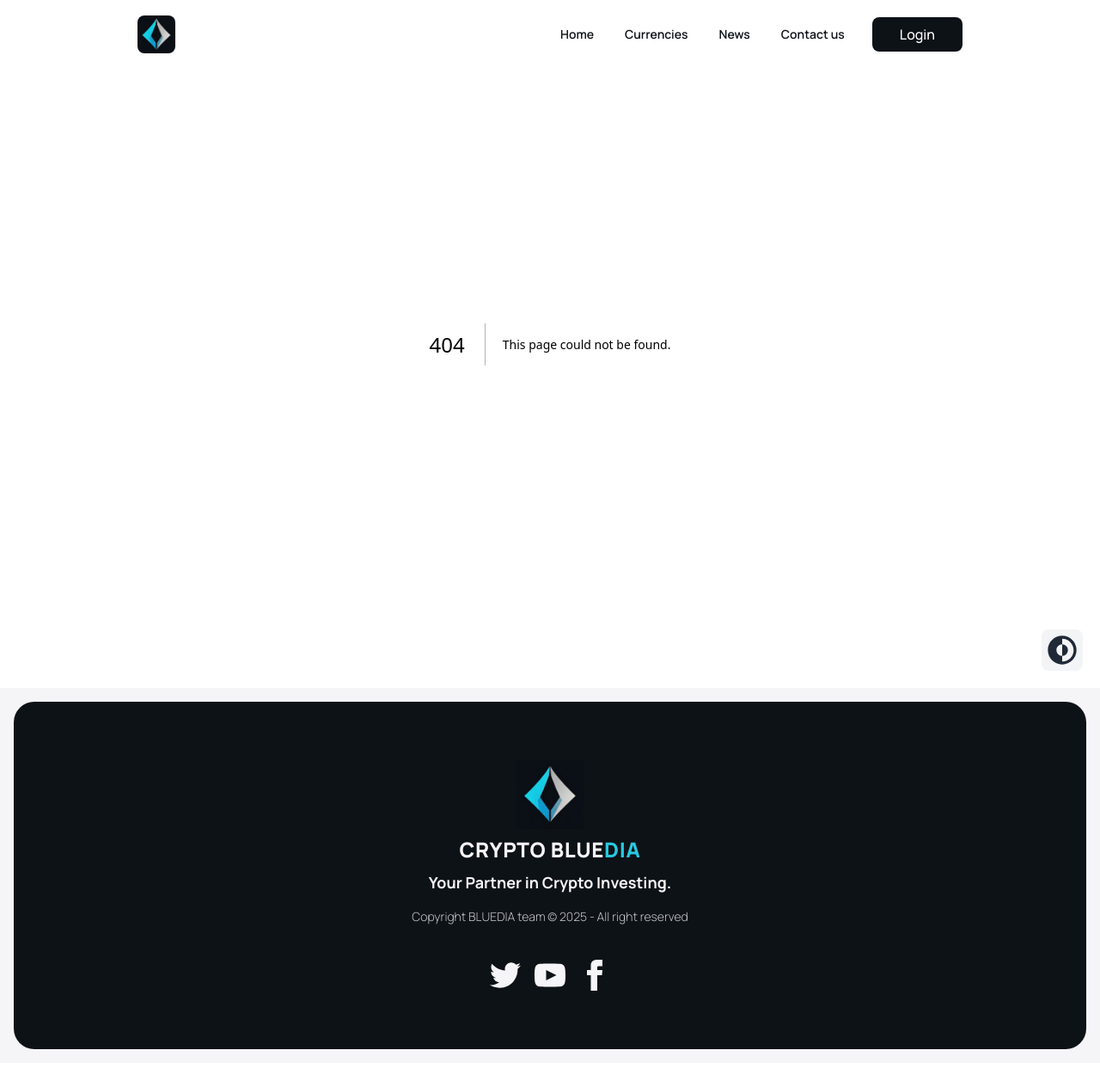
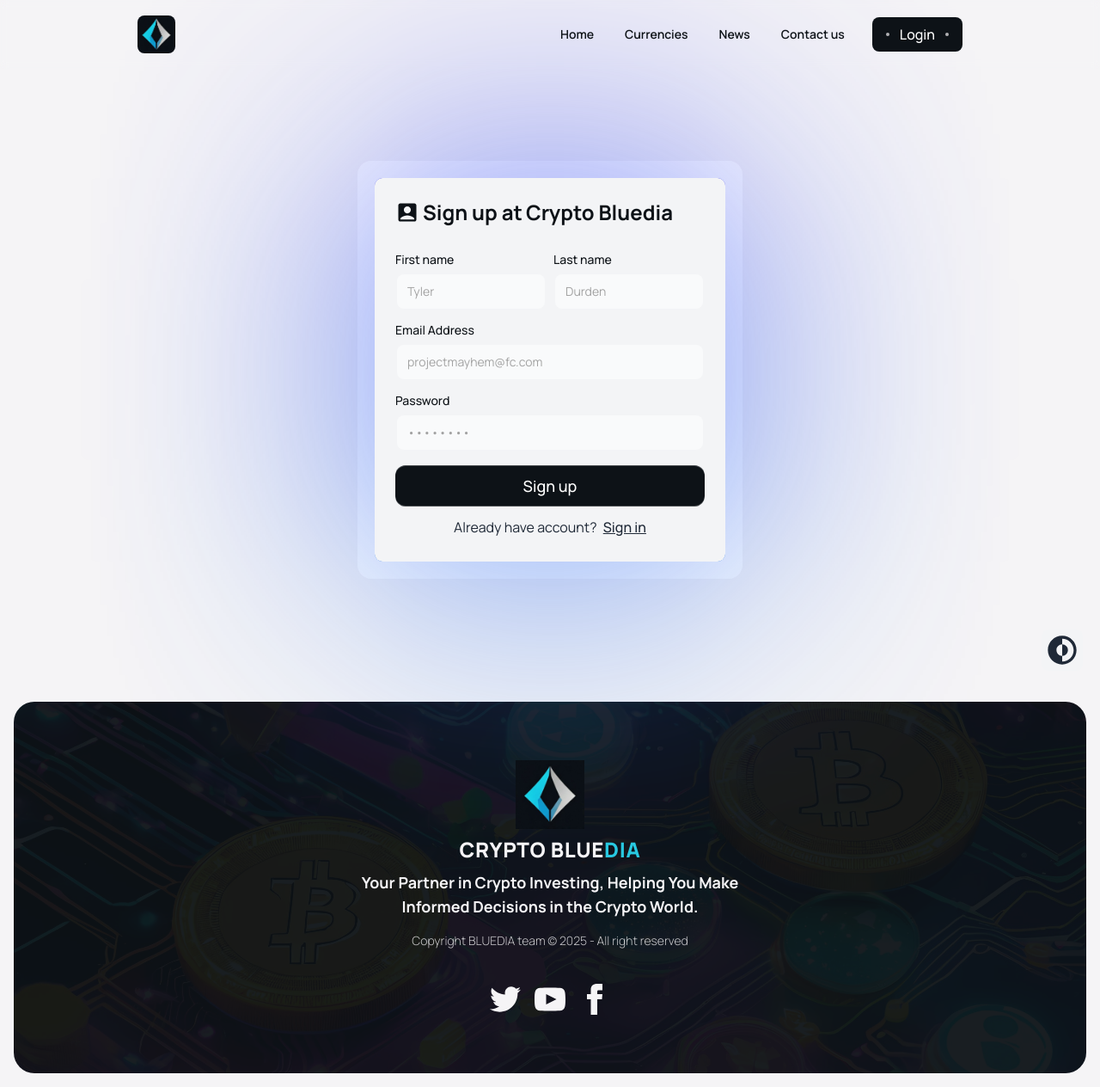
Before and after one commit to MahdiarRez/CryptoBluedia, a Next.js app: page /signUp in a window 1280 px wide. Before the commit this address had no page. Shown: the whole page at 86% size. Before the commit the page ends 1236 px from the top, so only its background shows below. Built offline with nearby package versions, Linux system fonts and the light colour scheme; what tailwindcss-animated would draw is missing.

Commit message:
fix - ts config fixed

```diff
--- a/app/login/formLogin.tsx
+++ b/app/(login)/formLogin.tsx
@@ -5,6 +5,7 @@ import { Label } from '../components/aceternityUi/labelFormAcet';
 import { cn } from '@/app/lib/utils/framer';
 import Button from '@/app/components/button';
 import { formActionLogin } from '@/app/lib/utils/actions';
+import Link from 'next/link';
 
 function FormLogin() {
   const [state, formAction, isPending] = useActionState(formActionLogin, null);
@@ -41,13 +42,14 @@ function FormLogin() {
 
       <p className={'text-center mt-3'}>
         Already have account?{' '}
-        <span
+        <Link
+          href={'/signIn'}
           className={
             'underline cursor-pointer ml-1 font-medium hover:text-DarkBlue transition-colors duration-300'
           }
         >
           Sign in
-        </span>
+        </Link>
       </p>
     </form>
   );
--- /dev/null
+++ b/app/(login)/layout.tsx
@@ -0,0 +1,24 @@
+import React from 'react';
+import { NeonGradientCard } from '@/app/components/magicUi/neon-gradient-card';
+
+function Layout({ children }: { children: React.ReactNode }) {
+  return (
+    <div
+      className={
+        'h-dvh w-dvw bg-WHITE dark:bg-DarkBlue flex justify-center items-center'
+      }
+    >
+      <div className="sm:max-w-md max-w-72 xs:max-w-96 mt-[7.407vh] w-full mx-auto rounded-2xl p-5 shadow-input bg-white dark:bg-DarkBlue">
+        <div className="hidden sm:block">
+          <NeonGradientCard borderSize={0} borderRadius={9}>
+            {children}
+          </NeonGradientCard>
+        </div>
+
+        <div className="sm:hidden">{children}</div>
+      </div>
+    </div>
+  );
+}
+
+export default Layout;
--- /dev/null
+++ b/app/(login)/signIn/page.tsx
@@ -0,0 +1,37 @@
+import React from 'react';
+import FormLogin from '@/app/(login)/formLogin';
+import { MdAccountBox } from 'react-icons/md';
+import { TextGenerate } from '@/app/components/textGenerate';
+import type { Metadata } from 'next';
+
+export const metadata: Metadata = {
+  title: { absolute: 'Login | Sign in ' },
+  description: 'login to Bluedia',
+};
+
+function Page() {
+  return (
+    <>
+      <div
+        className={'flex flex-row items-center justify-start gap-1 flex-nowrap'}
+      >
+        <MdAccountBox
+          className={'text-DarkBlue size-6 sm:size-7 dark:text-white'}
+        />
+        <h2 className="font-bold text-nowrap text-xl sm:text-2xl text-DarkBlue dark:text-white">
+          Login to
+        </h2>
+        <TextGenerate
+          text={'Crypto Bluedia'}
+          delay={0.4}
+          element={'h2'}
+          preset={'fade'}
+          classes="font-bold text-nowrap text-xl sm:text-2xl text-DarkBlue dark:text-white"
+        />
+      </div>
+      <FormLogin />
+    </>
+  );
+}
+
+export default Page;
--- /dev/null
+++ b/app/(login)/signUp/page.tsx
@@ -0,0 +1,37 @@
+import React from 'react';
+import FormLogin from '@/app/(login)/formLogin';
+import { MdAccountBox } from 'react-icons/md';
+import { TextGenerate } from '@/app/components/textGenerate';
+import type { Metadata } from 'next';
+
+export const metadata: Metadata = {
+  title: { absolute: 'Sign up' },
+  description: 'register of Bluedia',
+};
+
+function Page() {
+  return (
+    <>
+      <div
+        className={'flex flex-row items-center justify-start gap-1 flex-nowrap'}
+      >
+        <MdAccountBox
+          className={'text-DarkBlue size-6 sm:size-7 dark:text-white'}
+        />
+        <h2 className="font-bold text-nowrap text-xl sm:text-2xl text-DarkBlue dark:text-white">
+          Sign up at
+        </h2>
+        <TextGenerate
+          text={'Crypto Bluedia'}
+          delay={0.4}
+          element={'h2'}
+          preset={'fade'}
+          classes="font-bold text-nowrap text-xl sm:text-2xl text-DarkBlue dark:text-white"
+        />
+      </div>
+      <FormLogin />
+    </>
+  );
+}
+
+export default Page;
--- a/app/footer.tsx
+++ b/app/footer.tsx
@@ -2,16 +2,24 @@ import React from 'react';
 import Image from 'next/image';
 import Logo from '../public/logo.jpeg';
 import Link from 'next/link';
+import bg from '@/public/footerBg.jpg';
 
 function Footer() {
   return (
     <div className={'bg-WHITE dark:bg-DarkBlue w-full p-4'}>
       <div
         className={
-          'bg-DarkBlue dark:bg-WHITE rounded-3xl text-WHITE dark:text-DarkBlue w-full py-10 px-8 flex flex-col items-center justify-center'
+          'bg-DarkBlue dark:bg-WHITE relative overflow-hidden rounded-3xl text-WHITE dark:text-DarkBlue w-full py-10 px-8 flex flex-col items-center justify-center'
         }
       >
-        <footer className="footer sm:footer-horizontal footer-center py-7 px-4">
+        <Image
+          src={bg}
+          alt={'footer pic'}
+          className={
+            'absolute object-cover opacity-5  z-10 top-0 left-0 w-full h-full'
+          }
+        />
+        <footer className="footer z-30 sm:footer-horizontal footer-center py-7 px-4">
           <aside>
             <Image
               src={Logo}
@@ -22,8 +30,9 @@ function Footer() {
               Crypto Blue<span className={'text-LightBlue'}>dia</span>
               <br />
             </p>
-            <p className={'font-bold text-base sm:text-lg'}>
-              Your Partner in Crypto Investing.
+            <p className={'font-bold text-base sm:text-lg max-w-md'}>
+              Your Partner in Crypto Investing, Helping You Make Informed
+              Decisions in the Crypto World.
             </p>
             <p className={'text-xs font-light opacity-80 mt-2 sm:text-sm'}>
               Copyright BLUEDIA team © {new Date().getFullYear()} - All right
--- a/app/login/page.tsx
+++ /dev/null
@@ -1,58 +0,0 @@
-import React from 'react';
-import FormLogin from '@/app/login/formLogin';
-import { MdAccountBox } from 'react-icons/md';
-import { TextGenerate } from '@/app/components/textGenerate';
-import { NeonGradientCard } from '@/app/components/magicUi/neon-gradient-card';
-import type { Metadata } from 'next';
-
-export const metadata: Metadata = {
-  title: { absolute: 'Sign in | Sign up' },
-  description: 'Login and register of Bluedia',
-};
-
-function Page() {
-  return (
-    <div
-      className={
-        'h-dvh w-dvw bg-WHITE dark:bg-DarkBlue flex justify-center items-center'
-      }
-    >
-      <div className="sm:max-w-md max-w-72 xs:max-w-96 mt-[7.407vh] w-full mx-auto rounded-2xl p-5 shadow-input bg-white dark:bg-DarkBlue">
-        <div className="hidden sm:block">
-          <NeonGradientCard borderSize={0} borderRadius={9}>
-            <LoginContent />
-          </NeonGradientCard>
-        </div>
-
-        <div className="sm:hidden">
-          <LoginContent />
-        </div>
-      </div>
-    </div>
-  );
-}
-
-const LoginContent = () => (
-  <>
-    <div
-      className={'flex flex-row items-center justify-start gap-1 flex-nowrap'}
-    >
-      <MdAccountBox
-        className={'text-DarkBlue size-6 sm:size-7 dark:text-white'}
-      />
-      <h2 className="font-bold text-nowrap text-xl sm:text-2xl text-DarkBlue dark:text-white">
-        Sign up at
-      </h2>
-      <TextGenerate
-        text={'Crypto Bluedia'}
-        delay={0.4}
-        element={'h2'}
-        preset={'fade'}
-        classes="font-bold text-nowrap text-xl sm:text-2xl text-DarkBlue dark:text-white"
-      />
-    </div>
-    <FormLogin />
-  </>
-);
-
-export default Page;
--- a/app/ui/navbar.tsx
+++ b/app/ui/navbar.tsx
@@ -67,15 +67,15 @@ function Navbar() {
             </NavMenuItem>
           </ul>
           <Link
-            href={'/login'}
+            href={'/signUp'}
             className={`text-white overflow-hidden flex flex-col justify-center items-center font-medium relative bg-DarkBlue ${isScrolled && 'dark:bg-white dark:text-DarkBlue'} rounded-lg px-8 transition-colors duration-300  ${isScrolled ? 'h-10 md:h-11' : 'h-10'} group`}
           >
             <span
               className={clsx(
                 `w-1 h-1 absolute left-4 animate-fade bg-opacity-70 animate-duration-500 rounded-full bg-WHITE`,
                 {
-                  flex: pathname == '/login',
-                  hidden: pathname !== '/login',
+                  flex: pathname == '/signUp',
+                  hidden: pathname !== '/signUp',
                 }
               )}
             ></span>
@@ -83,8 +83,8 @@ function Navbar() {
               className={clsx(
                 `w-1 h-1 absolute right-4 animate-fade bg-opacity-70 animate-duration-500 rounded-full bg-WHITE`,
                 {
-                  flex: pathname == '/login',
-                  hidden: pathname !== '/login',
+                  flex: pathname == '/signUp',
+                  hidden: pathname !== '/signUp',
                 }
               )}
             ></span>
```
Also changed, not shown: public/footerBg.jpg (added).
